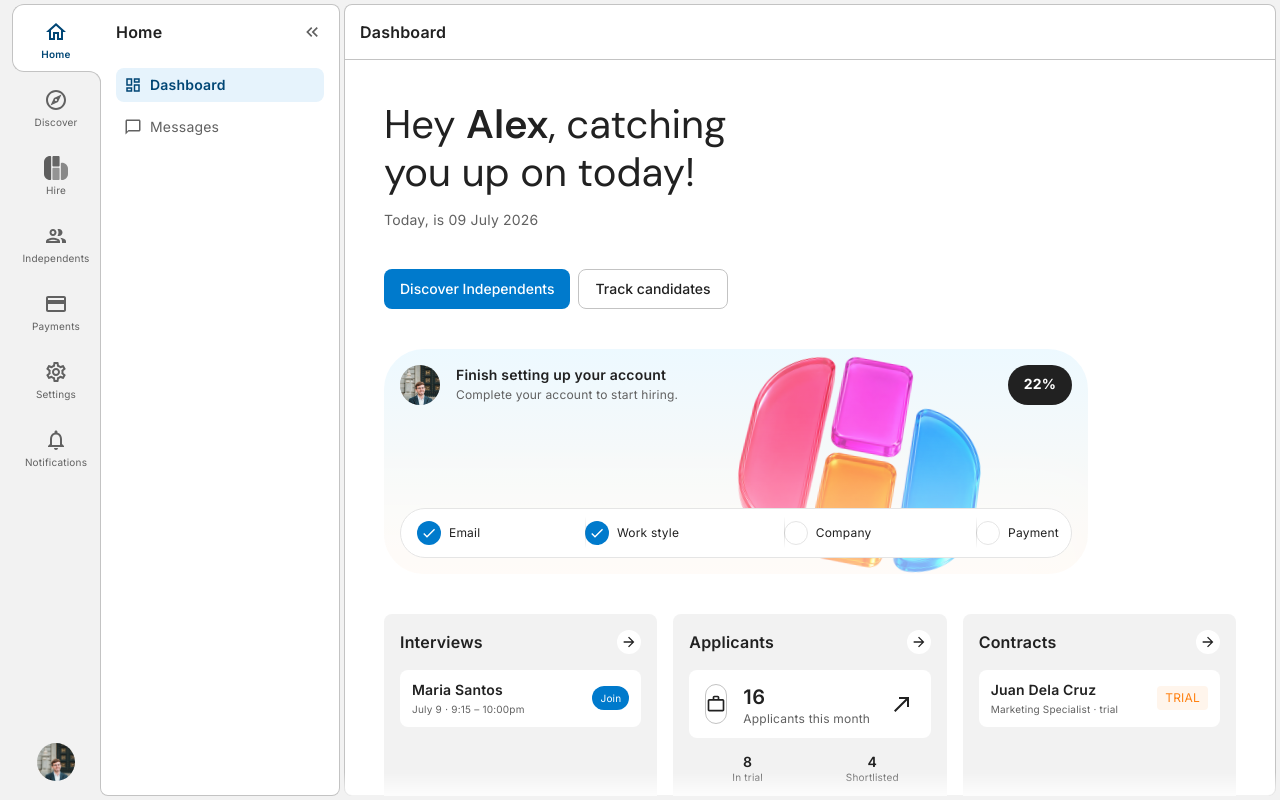
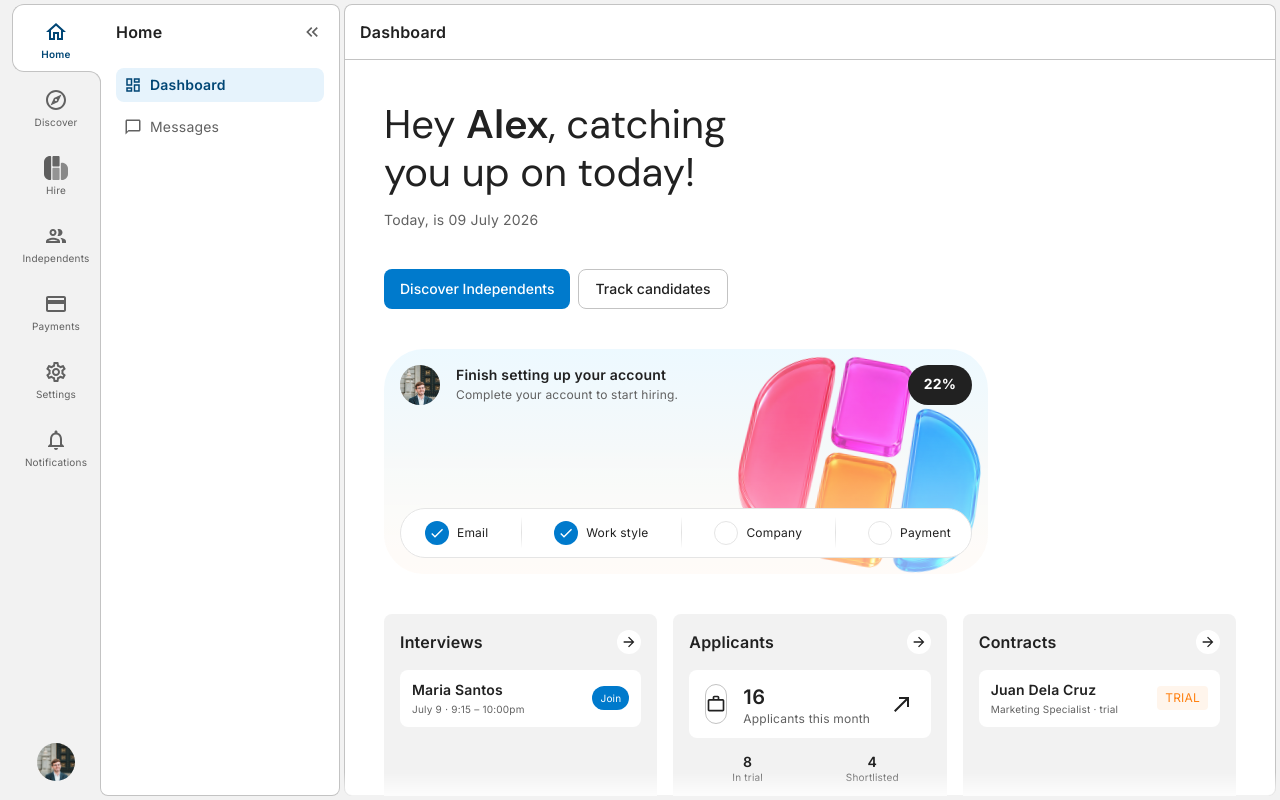
Before and after one commit to Dev-Hireable/prototype, a Next.js app: page /team in a window 1280 px wide. Built offline with nearby package versions, Linux system fonts and the light colour scheme.

Commit message:
fix: align dashboard setup stepper spacing

```diff
--- a/src/app/independent/page.tsx
+++ b/src/app/independent/page.tsx
@@ -31,9 +31,9 @@ export default function Dashboard() {
             items={[
               { label: "Email", done: true },
               { label: "Work style", done: true },
-              { label: "Profile", done: false, grow: true },
-              { label: "Payment", done: false, grow: true },
-              { label: "Apply to role", done: false, grow: true },
+              { label: "Profile", done: false },
+              { label: "Payment", done: false },
+              { label: "Apply to role", done: false },
             ]}
           />
         </DashboardHero>
--- a/src/app/team/page.tsx
+++ b/src/app/team/page.tsx
@@ -29,13 +29,12 @@ export default function Dashboard() {
             description="Complete your account to start hiring."
             completion="22%"
             completionHref="/team/profile/company"
-            checklistClassName="gap-4"
             uncheckedStyle="border"
             items={[
-              { label: "Email", done: true, grow: true },
+              { label: "Email", done: true },
               { label: "Work style", done: true },
-              { label: "Company", done: false, grow: true },
-              { label: "Payment", done: false, grow: true },
+              { label: "Company", done: false },
+              { label: "Payment", done: false },
             ]}
           />
         </DashboardHero>
--- a/src/components/portal/dashboard.tsx
+++ b/src/components/portal/dashboard.tsx
@@ -6,7 +6,7 @@ import { PORTAL_CONTENT_CLASS } from "@/components/portal/layout";
 
 const Check = ICONS.check;
 
-export type DashboardChecklistItem = { label: string; done: boolean; grow?: boolean };
+export type DashboardChecklistItem = { label: string; done: boolean };
 
 export function DashboardFrame({ children }: { children: ReactNode }) {
   return <div className={`${PORTAL_CONTENT_CLASS} flex flex-col gap-10 p-10`}>{children}</div>;
@@ -62,7 +62,6 @@ export function DashboardSetupCard({
   completion,
   completionHref,
   items,
-  checklistClassName = "gap-2",
   uncheckedStyle = "soft",
 }: {
   avatarSrc: string;
@@ -72,11 +71,10 @@ export function DashboardSetupCard({
   completion: string;
   completionHref: string;
   items: readonly DashboardChecklistItem[];
-  checklistClassName?: string;
   uncheckedStyle?: "border" | "soft";
 }) {
   return (
-    <div className="relative flex min-h-[225px] w-full max-w-[704px] min-w-[min(100%,_604px)] flex-1 flex-col justify-between overflow-hidden rounded-[40px] bg-gradient-to-b from-[#edf9ff] via-[#f6f9f9] to-[#fff9f3] p-4">
+    <div className="relative flex min-h-[225px] w-full max-w-[604px] min-w-[min(100%,_604px)] flex-1 flex-col justify-between overflow-hidden rounded-[40px] bg-gradient-to-b from-[#edf9ff] via-[#f6f9f9] to-[#fff9f3] p-4">
       <Image src="/independent/complete-profile.png" alt="" width={600} height={600} priority className="pointer-events-none absolute top-[-21px] left-[330px] size-[290px] max-w-none rotate-[6.6deg] opacity-80" />
       <Image src="/independent/complete-profile-blur.svg" alt="" width={1009} height={386} className="pointer-events-none absolute top-[53px] left-[-213px] max-w-none" />
       <div className="relative flex items-center gap-4">
@@ -86,15 +84,15 @@ export function DashboardSetupCard({
           <p className="text-[12px] text-ink-2">{description}</p>
         </div>
       </div>
-      <div className={`relative flex w-full items-center justify-between overflow-x-auto rounded-full border border-[#e5e5e5] bg-white py-2 pr-3 pl-4 ${checklistClassName}`}>
+      <div className="relative flex w-full min-w-0 items-center justify-between gap-[8px] overflow-x-auto rounded-full border border-[#e5e5e5] bg-white py-2 pr-3 pl-4">
         {items.map((item, index) => (
-          <span key={item.label} className="flex min-w-max shrink-0 items-center">
+          <span key={item.label} className="contents">
             {index > 0 && (
               <span className="flex h-8 w-0 shrink-0 items-center justify-center">
                 <Image src="/independent/divider.svg" alt="" width={32} height={1} className="h-px w-8 max-w-none flex-none rotate-90" />
               </span>
             )}
-            <span className="flex shrink-0 items-center gap-2 text-[12px] leading-[1.2] tracking-[0.2px] whitespace-nowrap text-ink">
+            <span className="flex shrink-0 items-center gap-[8px] px-[8px] text-[12px] leading-[1.2] tracking-[0.2px] whitespace-nowrap text-ink">
               <span className={`flex size-6 shrink-0 items-center justify-center rounded-full ${item.done ? "bg-primary text-white" : uncheckedStyle === "border" ? "border-[1.5px] border-[#e5e5e5]" : "bg-[#f2f2f2]"}`}>
                 {item.done ? <Check size={16} aria-hidden /> : uncheckedStyle === "soft" && <span className="size-4 rounded-full border border-[#e5e5e5]" />}
               </span>
```
